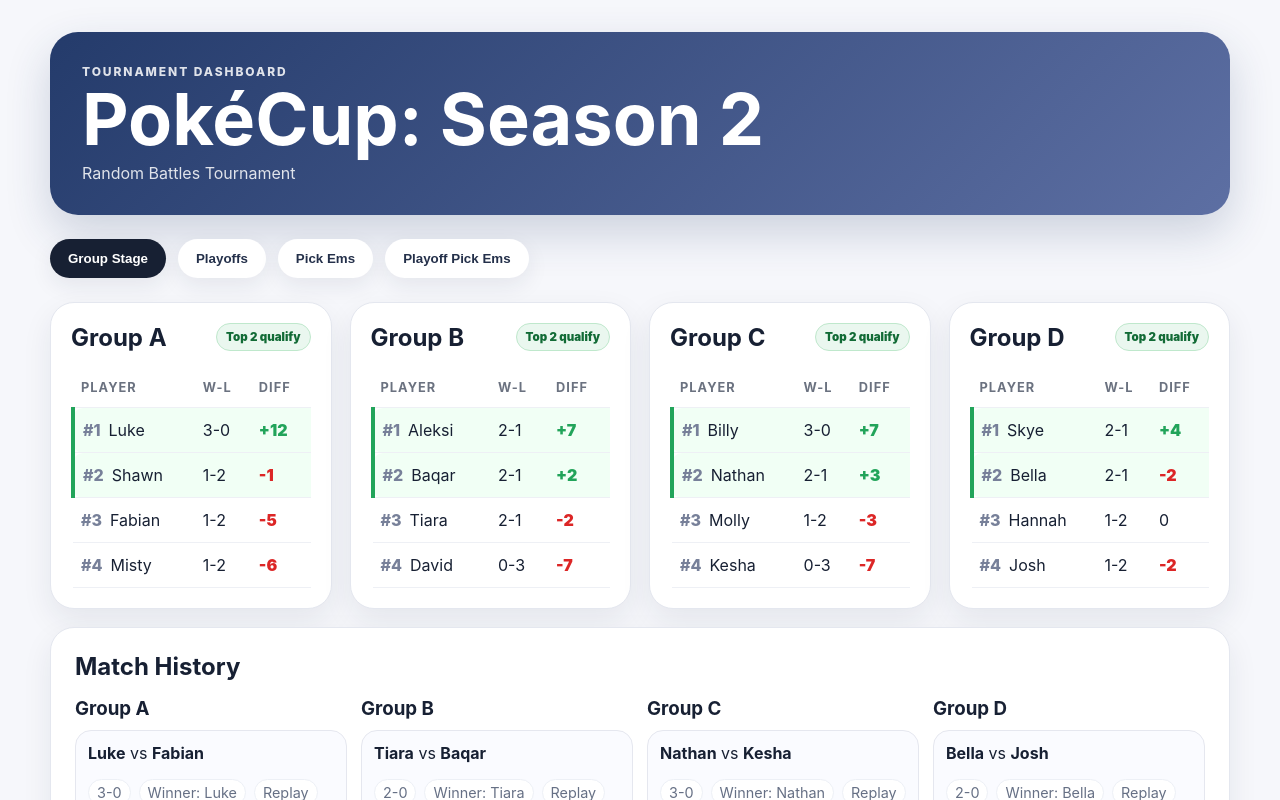
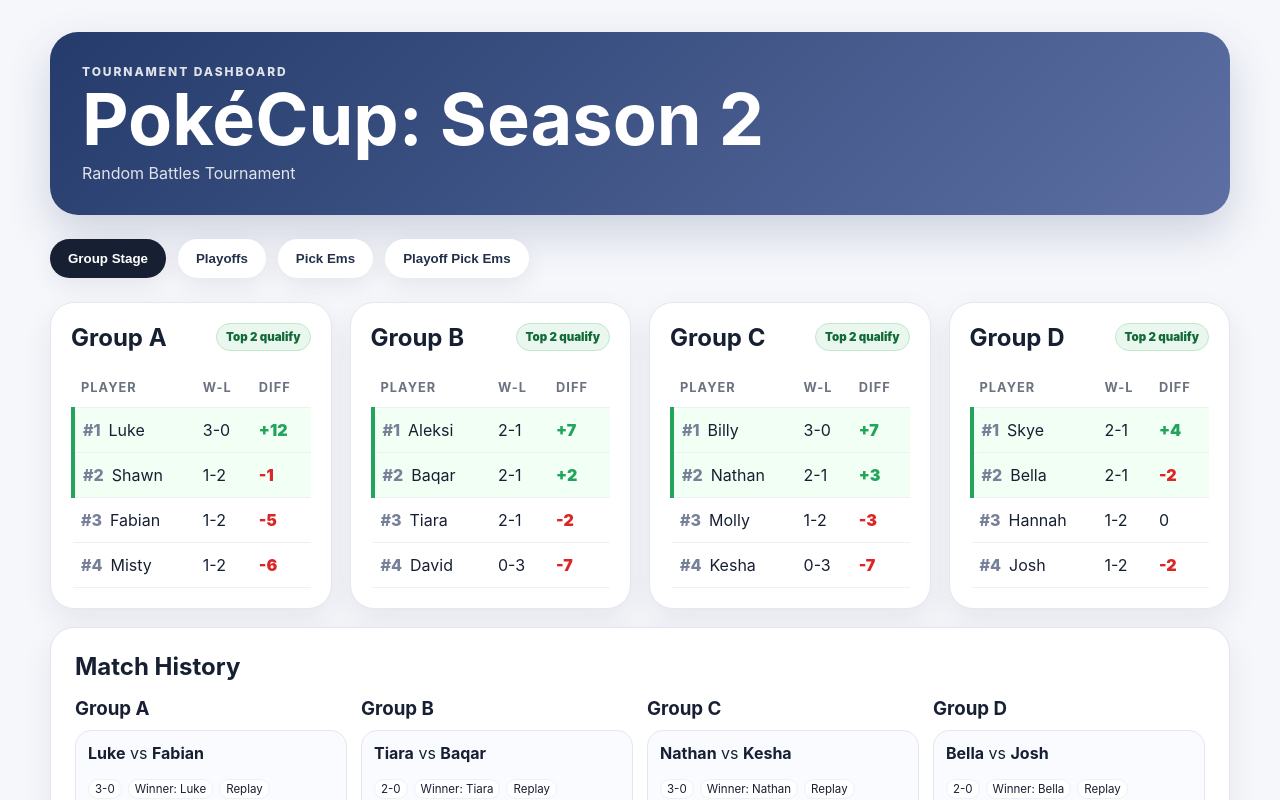
Before and after one commit to nathanrowell/pokecup, a React (Vite) app: page / in a window 1280 px wide. Shown: the top 800 px of the page. Built offline with nearby package versions, Linux system fonts and the light colour scheme.

Commit message:
Update standings

```diff
--- a/src/styles.css
+++ b/src/styles.css
@@ -185,11 +185,10 @@
 
 .history-meta {
   display: flex;
-  gap: 8px;
   flex-wrap: wrap;
+  gap: 6px;
   margin-top: 8px;
-  color: #667085;
-  font-size: 0.9rem;
+  align-items: center;
 }
 
 .history-meta span,
@@ -197,16 +196,17 @@
   background: white;
   border: 1px solid #edf0f6;
   border-radius: 999px;
-  padding: 4px 8px;
+  padding: 2px 6px;
   color: inherit;
   text-decoration: none;
+  font-size: 0.72rem;
+  white-space: nowrap;
 }
-
 .double-elim-bracket {
   overflow-x: auto;
   display: grid;
-  grid-template-columns: repeat(3, 180px);
-  gap: 28px;
+  grid-template-columns: 240px 240px 240px;
+  gap: 40px;
   align-items: start;
   background: white;
   border: 1px solid #e4e7ef;
@@ -466,3 +466,7 @@
 .disabled-match button {
   cursor: not-allowed;
 }
+
+.bracket-match .history-meta {
+  min-height: 28px;
+}
```
Also changed, not shown: 4 other files (tests, documents, lock files or other folders).
